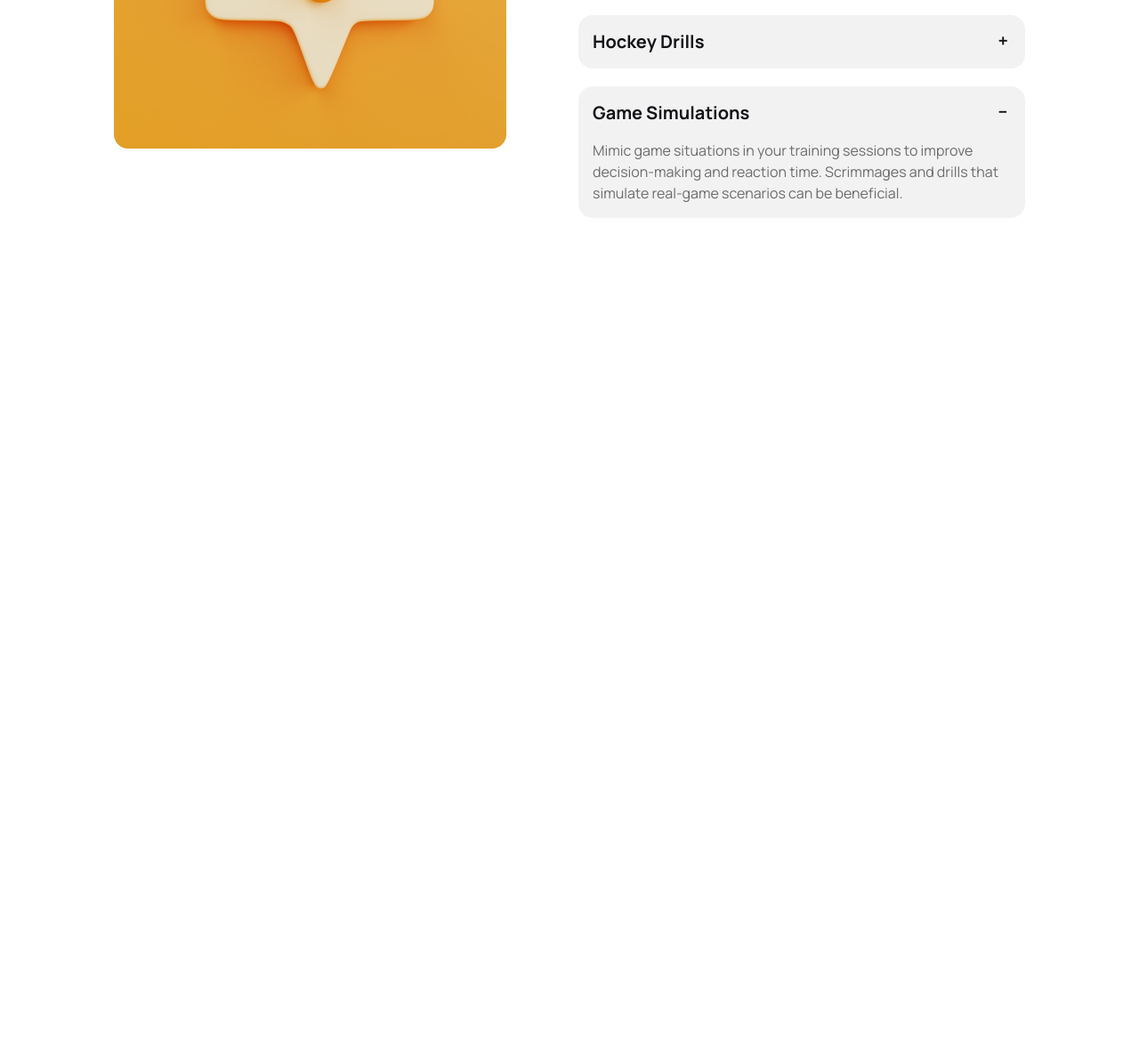
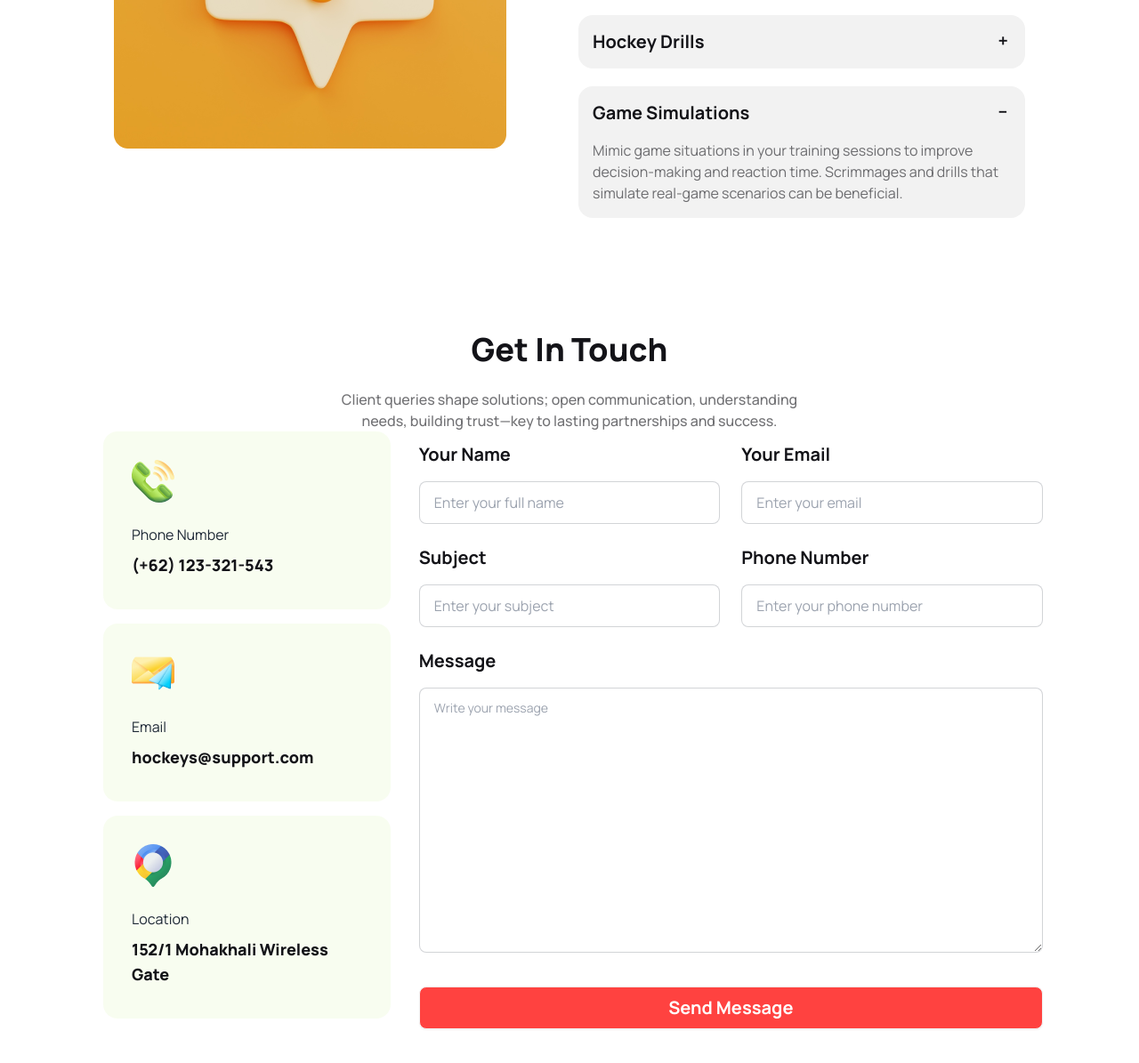
Before and after one commit to sayemp2/Assignment-3, a plain HTML site: page index.html in a window 1280 px wide. Shown: the part 3889-5084 px from the top of the page at 89% size. Before the commit the page ends 4166 px from the top, so only its background shows below. Drawn offline with nearby package versions, Linux system fonts and the light colour scheme.

Commit message:
touch section complete

```diff
--- a/index.html
+++ b/index.html
@@ -477,8 +477,67 @@
                             <p>Mimic game situations in your training sessions to improve decision-making and reaction time. Scrimmages and drills that simulate real-game scenarios can be beneficial.</p>
                         </div>
                     </div>
+                </div>
+            </div>
+        </section>
 
+        <!-- Get in touch section -->
 
+        <section class="lg:container mx-auto mt-10 lg:mt-24 lg:px-24 px-5  pt-0 bg-white mb-8">
+            <div class="text-center lg:p-0 p-5 ">
+                <h1 class="lg:text-4xl text-2xl text-[#131318] font-extrabold mb-4 lg:mb-6">Get In Touch</h1>
+                <p class="text-xs lg:text-base font-medium text-[#13131899] lg:w-1/2 mx-auto">Client queries shape
+                    solutions; open communication, understanding needs, building trust—key to lasting partnerships and
+                    success.</p>
+            </div>
+            <div class="grid grid-cols-1 lg:grid-cols-3">
+                <div class="space-y-4 lg:py-0 px-5">
+                    <div class="card card-compact  bg-[#BCED6D1A] items-start p-8 rounded-2xl">
+                        <figure><img src="Images/call.png" alt="Shoes" /></figure>
+                        <div class="py-1 space-y-2 mt-5">
+                          <p class="text-base font-normal text=[#13131866]">Phone Number </p>
+                          <h2 class=" text-lg font-extrabold text-[#131318]">(+62) 123-321-543</h2>
+                        </div>
+                      </div>
+                    <div class="card card-compact  bg-[#BCED6D1A] items-start p-8 rounded-2xl">
+                        <figure><img src="Images/massage.png" alt="Shoes" /></figure>
+                        <div class="py-1 space-y-2 mt-5">
+                          <p class="text-base font-normal text=[#13131866]">Email</p>
+                          <h2 class=" text-lg font-extrabold text-[#131318]">hockeys@support.com</h2>
+                        </div>
+                      </div>
+                    <div class="card card-compact  bg-[#BCED6D1A] items-start p-8 rounded-2xl">
+                        <figure><img src="Images/location.png" alt="Shoes" /></figure>
+                        <div class="py-1 space-y-2 mt-5">
+                          <p class="text-base font-normal text=[#13131866]">Location</p>
+                          <h2 class=" text-lg font-extrabold text-[#131318]">152/1 Mohakhali Wireless Gate</h2>
+                        </div>
+                      </div>
+                </div>
+                <div class="lg:col-span-2 p-3">
+                    <div class="grid-cols-1 lg:grid-cols-2 grid lg:gap-6 gap-5">
+                        <div class="space-y-4">
+                            <label class="text-xl mb-4 font-bold text-[#131318]" for="">Your Name</label>
+                            <input type="text" placeholder="Enter your full name" class="input input-bordered w-full " />
+                        </div>
+                        <div class="space-y-4">
+                            <label class="text-xl mb-4 font-bold text-[#131318]" for="">Your Email</label>
+                            <input type="text" placeholder="Enter your email " class="input input-bordered w-full hover:outline-none " />
+                        </div>
+                        <div class="space-y-4">
+                            <label class="text-xl mb-4 font-bold text-[#131318]" for="">Subject</label>
+                            <input type="text" placeholder="Enter your subject" class="input input-bordered w-full hover:outline-none" />
+                        </div>
+                        <div class="space-y-4">
+                            <label class="text-xl mb-4 font-bold text-[#131318]" for="">Phone Number </label>
+                            <input type="text" placeholder="Enter your phone number " class="input input-bordered w-full hover:outline-none " />
+                        </div>
+                    </div>
+                    <div class="space-y-4 lg:mt-6 lg:mb-8 mb-6 mt-5">
+                        <label class="text-xl mb-4 font-bold text-[#131318]" for="">Message</label>
+                        <textarea class="textarea textarea-bordered w-full" placeholder="Write your message" rows="10"></textarea>
+                    </div>
+                    <button class="btn bg-main-bg w-full text-white text-xl font-bold py-2">Send Message</button>
                 </div>
             </div>
         </section>
```
Also changed, not shown: Images/call.png (renamed from Images/Group 1171275317.png), Images/location.png (renamed from Images/Group 1171275321.png), Images/massage.png (renamed from Images/Group 1171275318.png).
